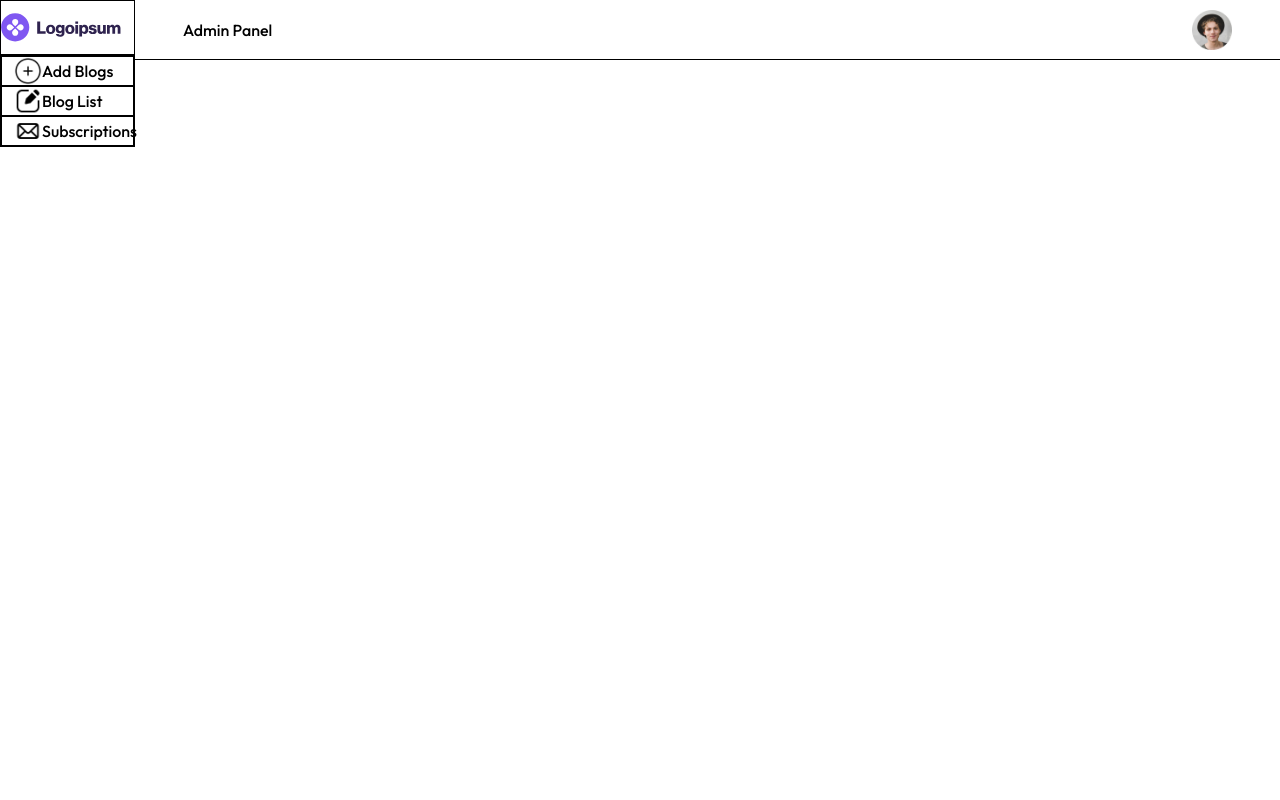
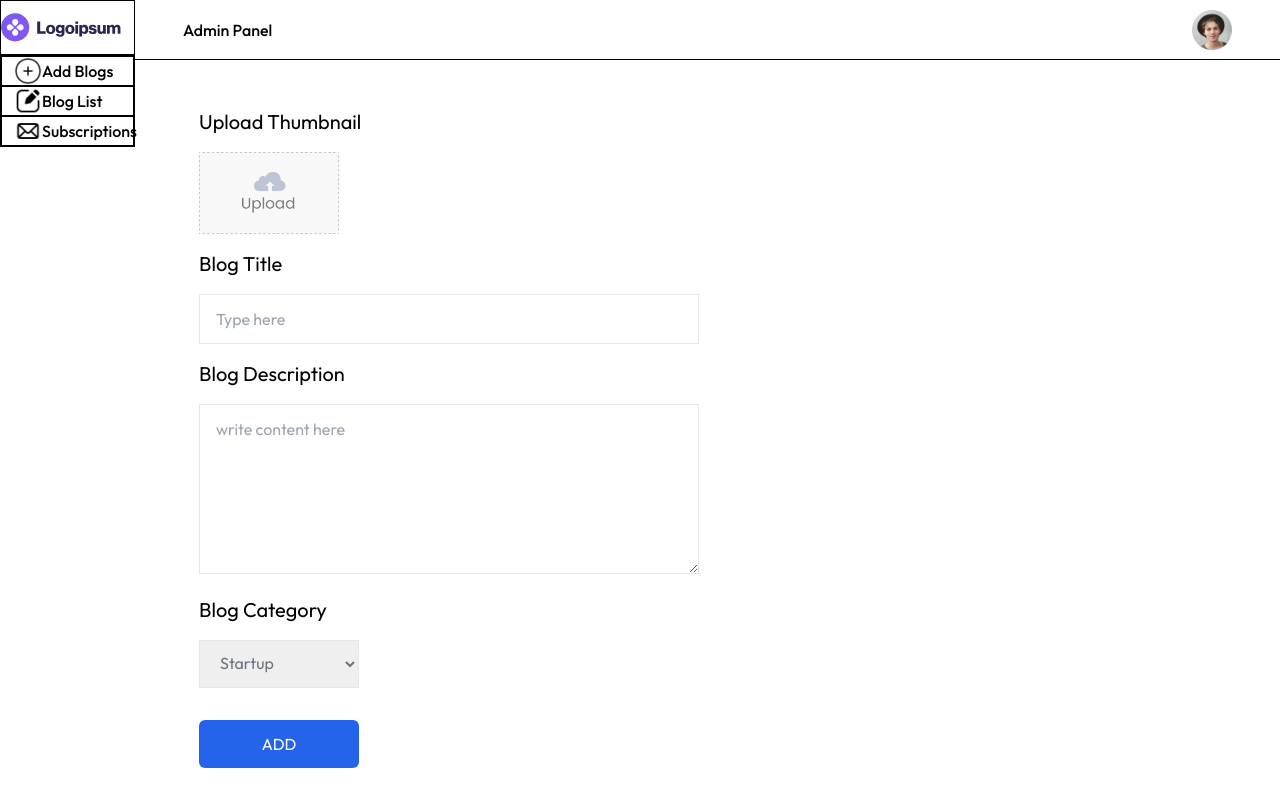
Before and after one commit to JUDHI3134/next-jb-blog, a Next.js app: page /admin/addProduct in a window 1280 px wide. Built offline with nearby package versions, Linux system fonts and the light colour scheme.

Commit message:
creating admin panel add blog ui page

```diff
--- a/app/admin/addProduct/page.jsx
+++ b/app/admin/addProduct/page.jsx
@@ -1,12 +1,32 @@
 "use client"
 import { assets } from '@/Assets/assets'
 import Image from 'next/image'
-import React from 'react'
+import React, { useState } from 'react'
 
 const page = () => {
+
+    const [image,setImage] = useState(false)
   return (
     <>
-
+      <form className='px-5 pt-5 sm:pt-12 sm:pl-16'>
+        <p className='text-xl'>Upload Thumbnail</p>
+        <label htmlFor="image">
+            <Image src={!image?assets.upload_area:URL.createObjectURL(image)} height={70} width={140} alt='' className='mt-4'/>
+        </label>
+        <input onChange={(e)=>{setImage(e.target.files[0])}} type="file"  id="image" hidden required />
+        <p className='text-xl mt-4'>Blog Title</p>
+        <input type="text" placeholder='Type here' required className='w-full sm:w-[500px] mt-4 px-4 py-3 border' />
+        <p className='text-xl mt-4'>Blog Description</p>
+        <textarea type="text" placeholder='write content here' rows={6} required className='w-full sm:w-[500px] mt-4 px-4 py-3 border' />
+        <p className='text-xl mt-4'>Blog Category</p>
+        <select name="category" className='w-40 mt-4 px-4 py-3 border text-gray-500'>
+            <option value="Startup">Startup</option>
+            <option value="Technology">Technology</option>
+            <option value="Lifestyle">Lifestyle</option>
+        </select>
+        <br />
+        <button type="submit" className='mt-8 w-40 h-12 bg-blue-600 text-white rounded-md'>ADD</button>
+      </form>
     </>
   )
 }
```
